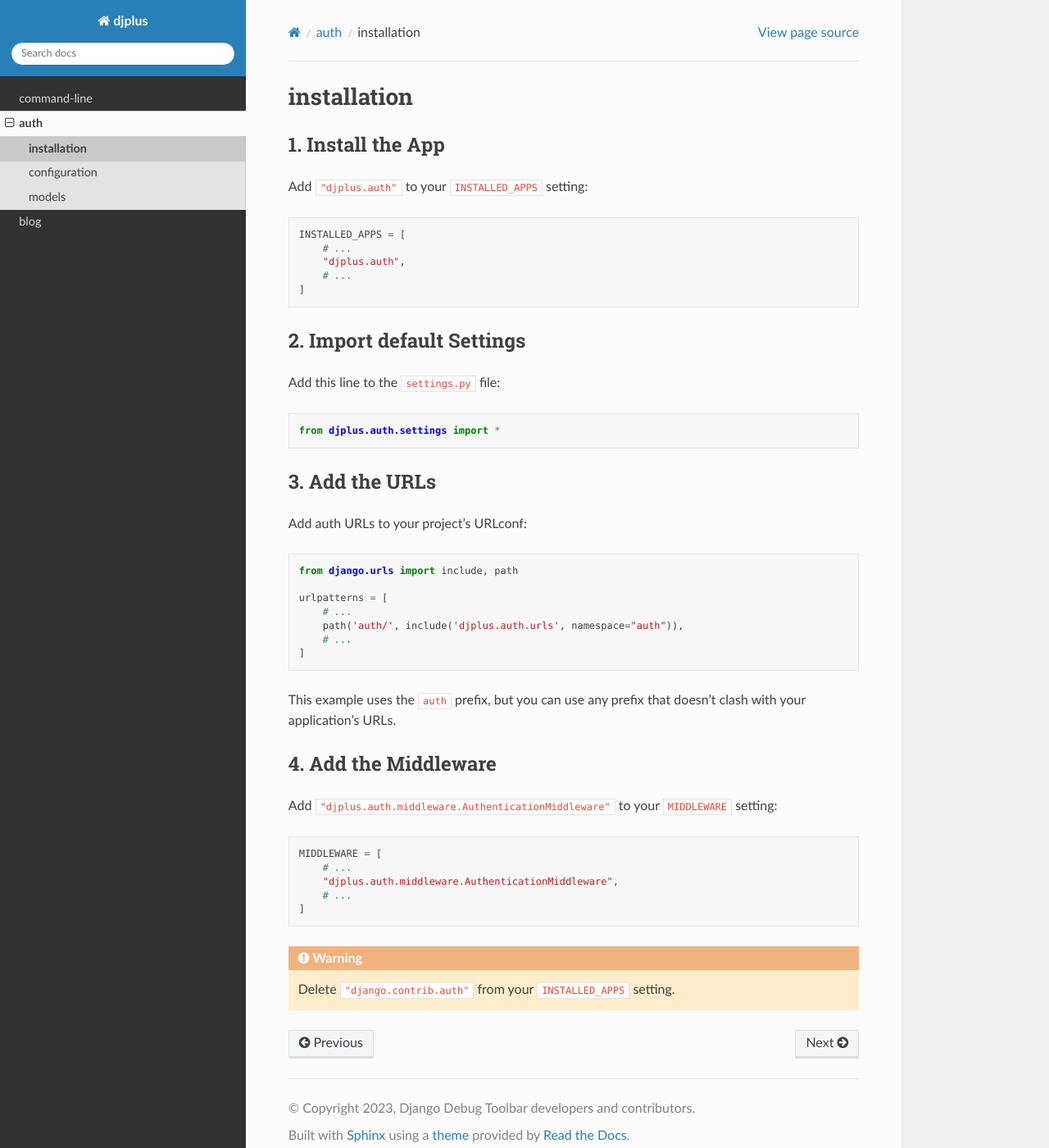
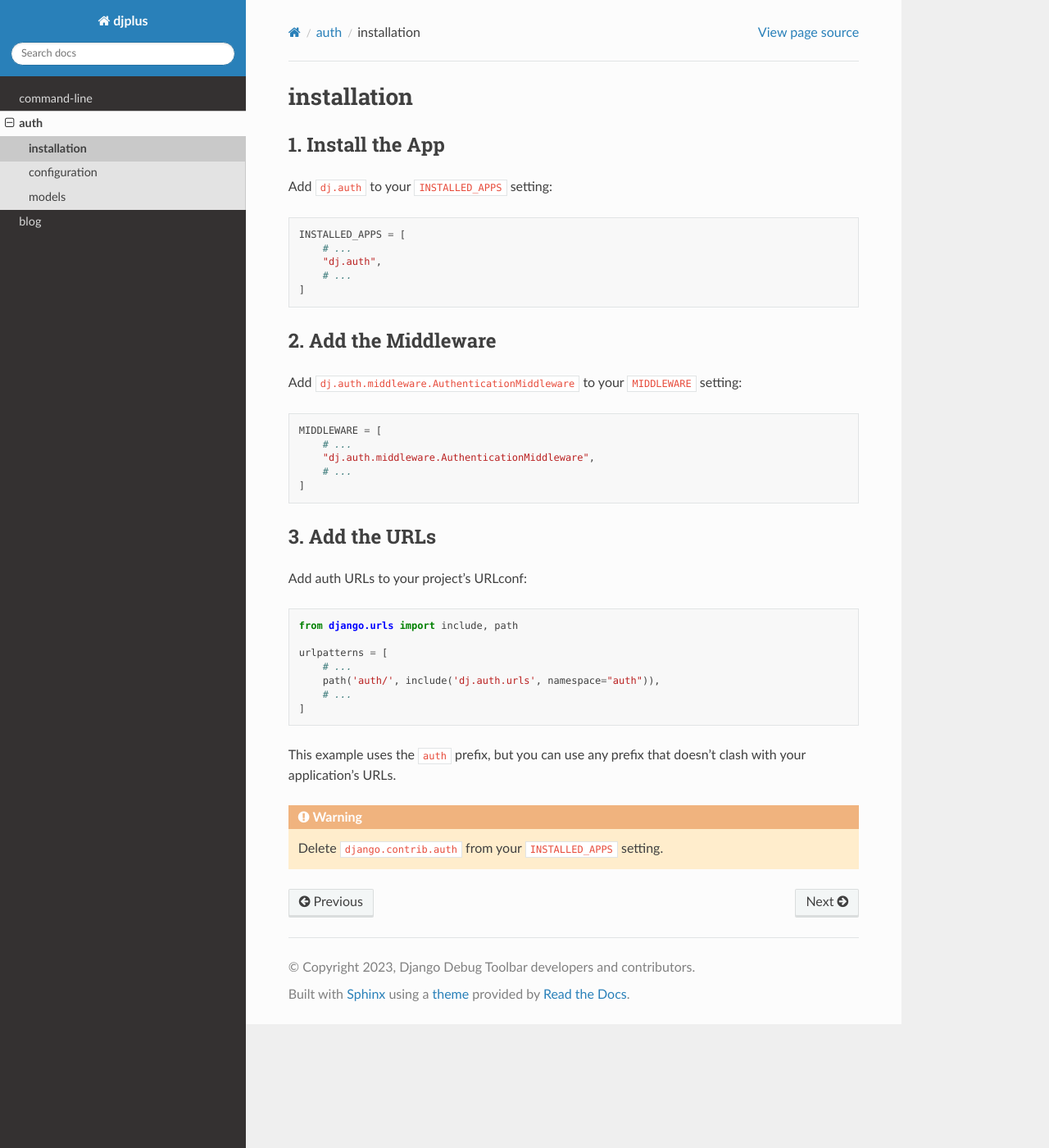
Before and after one commit to jommerce/jommerce, a Sphinx documentation site: the page built from docs/auth/installation.rst, in a window 1280 px wide and 1400 px high. Shown: the whole window at 82% size. Built offline with Sphinx 7.4.7 and the Read the Docs theme 2.0.0, drawn with Linux system fonts in a browser that asks for light colours.

Commit message:
Update `docs`

```diff
--- a/docs/auth/index.rst
+++ b/docs/auth/index.rst
@@ -1,9 +1,6 @@
 ====
 auth
 ====
-
-:synopsis: User Authentication System
-
 
 .. toctree::
     :maxdepth: 1
--- a/docs/auth/installation.rst
+++ b/docs/auth/installation.rst
@@ -5,24 +5,27 @@
 
 1. Install the App
 ==================
-Add ``"djplus.auth"`` to your ``INSTALLED_APPS`` setting:
+Add ``dj.auth`` to your ``INSTALLED_APPS`` setting:
 
 .. code-block:: python
 
     INSTALLED_APPS = [
         # ...
-        "djplus.auth",
+        "dj.auth",
         # ...
     ]
 
-2. Import default Settings
-==========================
-Add this line to the ``settings.py`` file:
+2. Add the Middleware
+=====================
+Add ``dj.auth.middleware.AuthenticationMiddleware`` to your ``MIDDLEWARE`` setting:
 
 .. code-block:: python
 
-    from djplus.auth.settings import *
-
+    MIDDLEWARE = [
+        # ...
+        "dj.auth.middleware.AuthenticationMiddleware",
+        # ...
+    ]
 
 3. Add the URLs
 ===============
@@ -34,25 +37,13 @@
 
     urlpatterns = [
         # ...
-        path('auth/', include('djplus.auth.urls', namespace="auth")),
+        path('auth/', include('dj.auth.urls', namespace="auth")),
         # ...
     ]
 
 This example uses the ``auth`` prefix, but you can use any prefix that
 doesn't clash with your application's URLs.
 
-4. Add the Middleware
-=====================
-Add ``"djplus.auth.middleware.AuthenticationMiddleware"`` to your ``MIDDLEWARE`` setting:
-
-.. code-block:: python
-
-    MIDDLEWARE = [
-        # ...
-        "djplus.auth.middleware.AuthenticationMiddleware",
-        # ...
-    ]
-
 .. warning::
 
-    Delete ``"django.contrib.auth"`` from your ``INSTALLED_APPS`` setting.
+    Delete ``django.contrib.auth`` from your ``INSTALLED_APPS`` setting.
--- a/docs/blog/installation.rst
+++ b/docs/blog/installation.rst
@@ -5,13 +5,13 @@
 
 1. Install the App
 ==================
-Add ``"djplus.blog"`` to your ``INSTALLED_APPS`` setting:
+Add ``dj.blog`` to your ``INSTALLED_APPS`` setting:
 
 .. code-block:: python
 
     INSTALLED_APPS = [
         # ...
-        "djplus.blog",
+        "dj.blog",
         # ...
     ]
 
@@ -25,7 +25,7 @@
 
     urlpatterns = [
         # ...
-        path('blog/', include('djplus.blog.urls', namespace="blog")),
+        path('blog/', include('dj.blog.urls', namespace="blog")),
         # ...
     ]
 
--- a/docs/index.rst
+++ b/docs/index.rst
@@ -6,6 +6,8 @@
 (such as blog, store, academy, authentication, admin, contact us, about us, etc.)
 and these apps can be customized with Django settings.
 
+installation
+============
 You can use pip to install ``djplus`` for usage::
 
     pip install djplus
```
Also changed, not shown: docs/cli.rst (+6 -9 lines).
